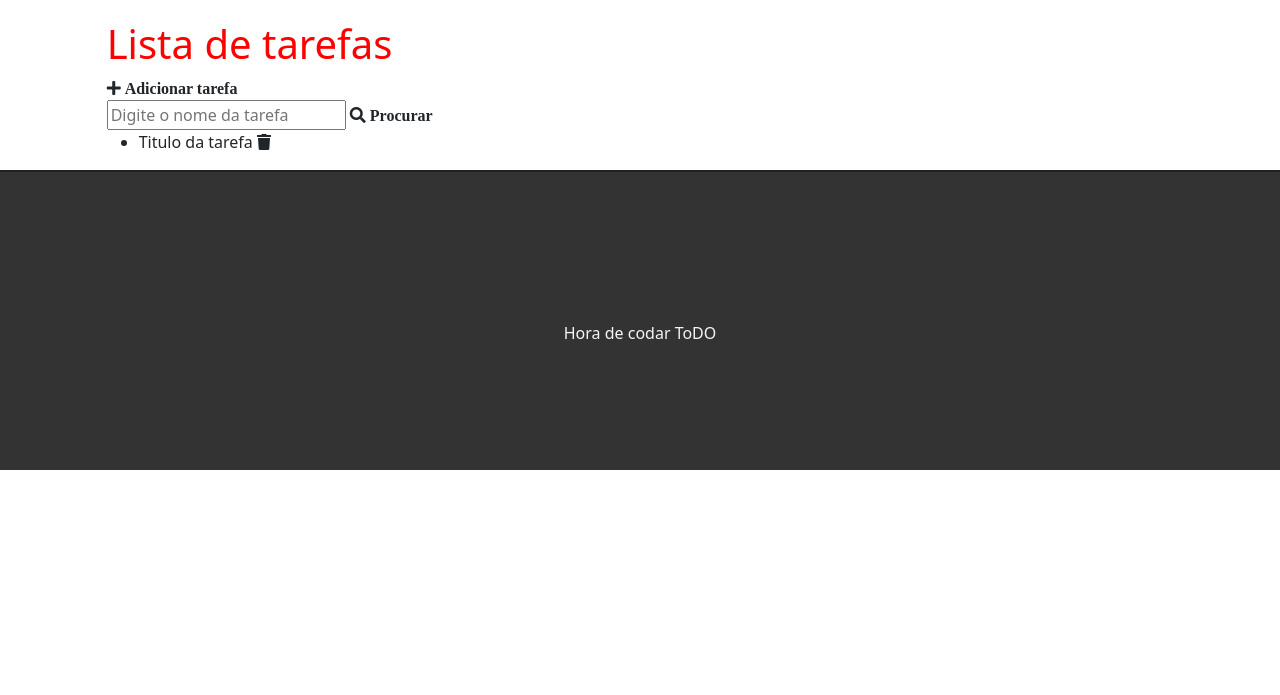
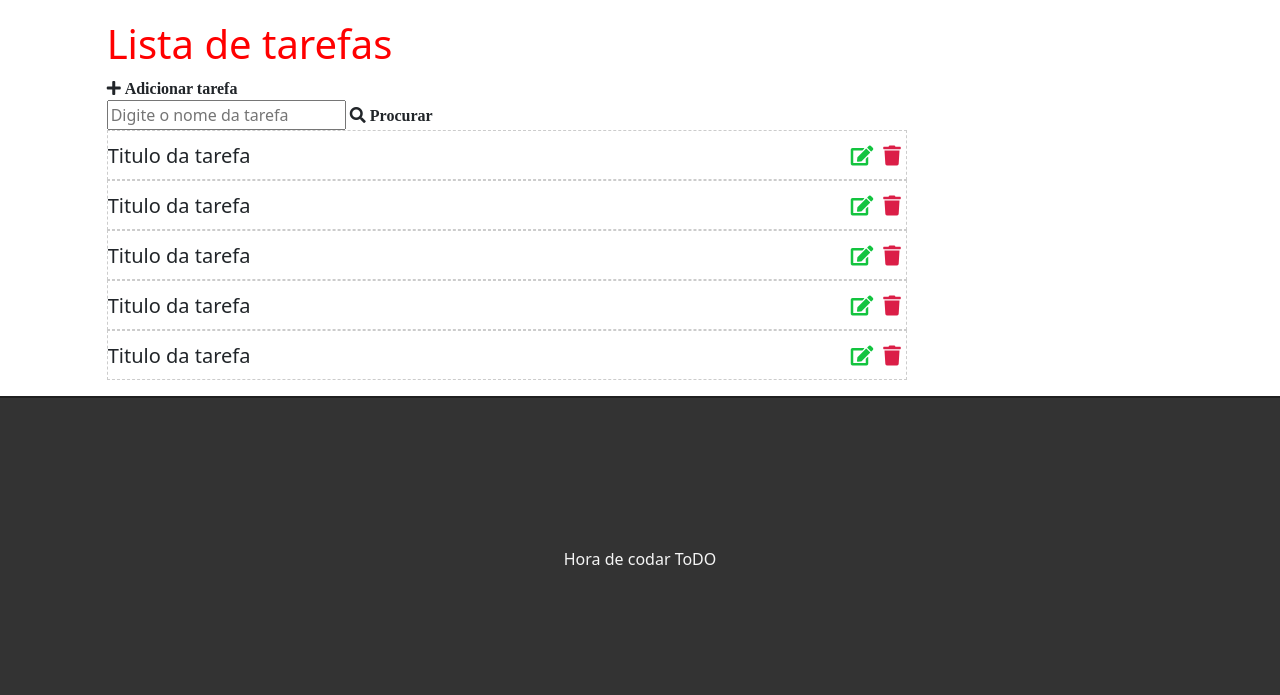
Before and after one commit to miltonmaleiane/todo, a Django app: page / in a window 1280 px wide. Shown: the part 57-752 px from the top of the page. Run offline with Django 4.2, Linux system fonts and the light colour scheme.

Commit message:
Adicionando icones do font awesome

```diff
--- a/tasks/static/css/styles.css
+++ b/tasks/static/css/styles.css
@@ -23,6 +23,35 @@ h1{
     letter-spacing: 1px;
 
 }
+/* Lista de tarefas*/
+.list-div{
+    padding: 0;
+}
+.task-list{
+    padding-left: 0;
+}
+.task-item{
+    list-style: none;
+    font-size: 20px;
+    height: 50px;
+    padding-top: 10px;
+    border: 1px dashed #ccc;
+}
+
+.fas.fa-trash, .fas.fa-edit{
+    cursor: pointer;
+    font-size: 20px;
+    margin: 5px;
+    float: right;
+
+}
+.fas.fa-trash{
+color: #db1e47
+}
+.fas.fa-edit {
+color: #13c43f;
+}
+/* Footer*/
 footer{
     margin-bottom: auto;
     background-color: #333;
--- a/tasks/templates/tasks/list.html
+++ b/tasks/templates/tasks/list.html
@@ -10,15 +10,39 @@
     <div class="col-9 search-div">
         <input type="text" id="search" name="search" placeholder="Digite o nome da tarefa">
         <i class="fas fa-search"> Procurar</i>
-        <ul class="tasklist">
-            <li class="taskitem">
+        <ul class="task-list">
+            <li class="task-item">
                 <span>
                     Titulo da tarefa
                 </span>
                 <span> <i class="fas fa-trash"></i></span>
-
+                 <span> <i class="fas fa-edit"></i></span>
             </li>
-
+            <li class="task-item">
+                <span>
+                    Titulo da tarefa
+                </span>
+                <span> <i class="fas fa-trash"></i></span>
+                <span> <i class="fas fa-edit"></i></span>
+            </li><li class="task-item">
+                <span>
+                    Titulo da tarefa
+                </span>
+                <span> <i class="fas fa-trash"></i></span>
+                <span> <i class="fas fa-edit"></i></span>
+            </li><li class="task-item">
+                <span>
+                    Titulo da tarefa
+                </span>
+                <span> <i class="fas fa-trash"></i></span>
+                <span> <i class="fas fa-edit"></i></span>
+            </li><li class="task-item">
+                <span>
+                    Titulo da tarefa
+                </span>
+                <span> <i class="fas fa-trash"></i></span>
+                <span> <i class="fas fa-edit"></i></span>
+            </li>
         </ul>
     </div>
 </div>
```
